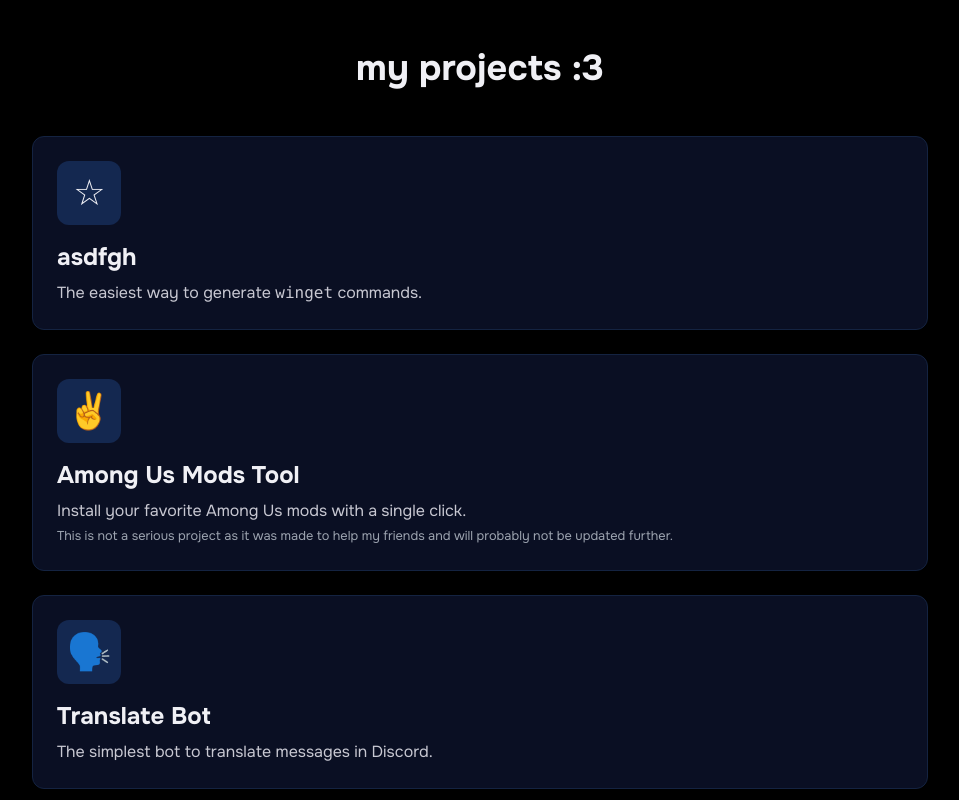
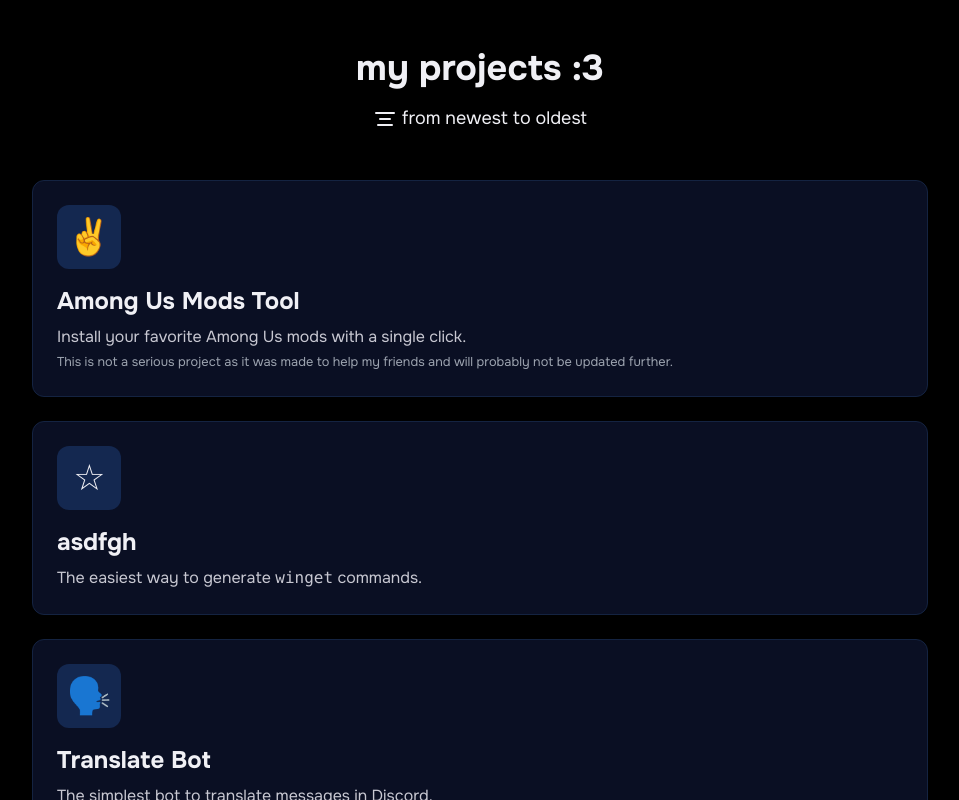
Before and after one commit to letruxux/bio, a Next.js app: page /p in a window 1280 px wide. Shown: the whole page, without its empty margins (160-1119 px from the left). Built offline with nearby package versions, Linux system fonts and the light colour scheme.

Commit message:
order projects

```diff
--- a/src/app/p/page.tsx
+++ b/src/app/p/page.tsx
@@ -3,7 +3,7 @@
 import { projects } from "@/components/projects";
 import { useRef } from "react";
 import gsap from "gsap";
-import { ArrowLeft } from "lucide-react";
+import { AlignCenter, ArrowLeft } from "lucide-react";
 import { useGSAP } from "@gsap/react";
 
 export default function ProjectsList() {
@@ -38,10 +38,20 @@
       <div className="max-w-4xl mx-auto">
         <div ref={headerRef} className="mb-12 text-center">
           <h1 className="text-4xl font-bold mb-4">my projects :3</h1>
+          <h3 className="text-lg">
+            <AlignCenter className="inline" /> from newest to oldest
+          </h3>
         </div>
 
         <div ref={projectsRef} className="flex flex-col gap-6">
-          {Object.entries(projects).map(([key, project]) => (
+          {Object.entries(projects)
+            .sort(([_, a], [__, b]) => {
+              const startTimeA = a.time.start;
+              const startTimeB = b.time.start;
+
+              return startTimeB.getTime() - startTimeA.getTime();
+            })
+            .map(([key, project]) => (
               <a href={`/p/${key}`} key={key}>
                 <div className="project-card bg-blue-bg rounded-xl border border-border-subtle hover:border-accent-primary transition-colors overflow-hidden">
                   {project.bannerImage && (
```
Lines whose indentation alone changed are shown as unchanged.
